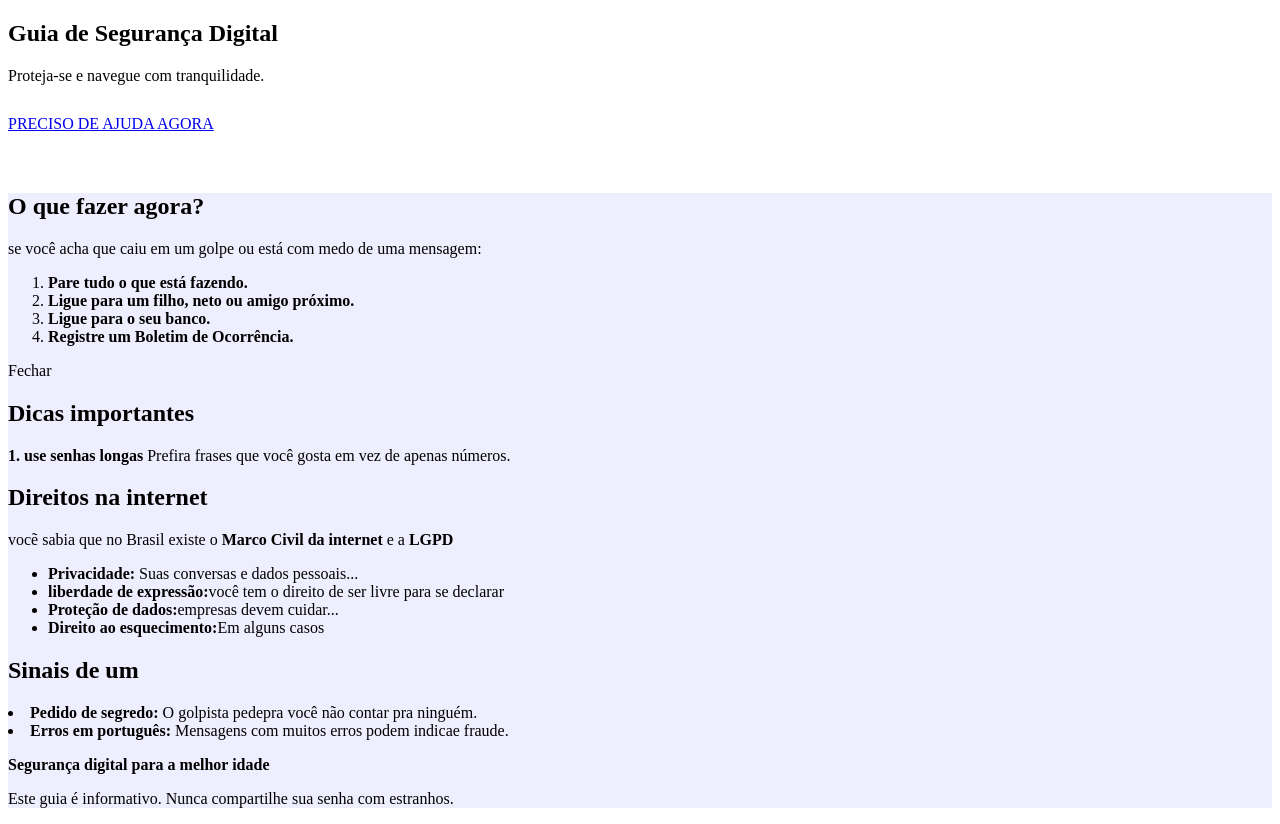
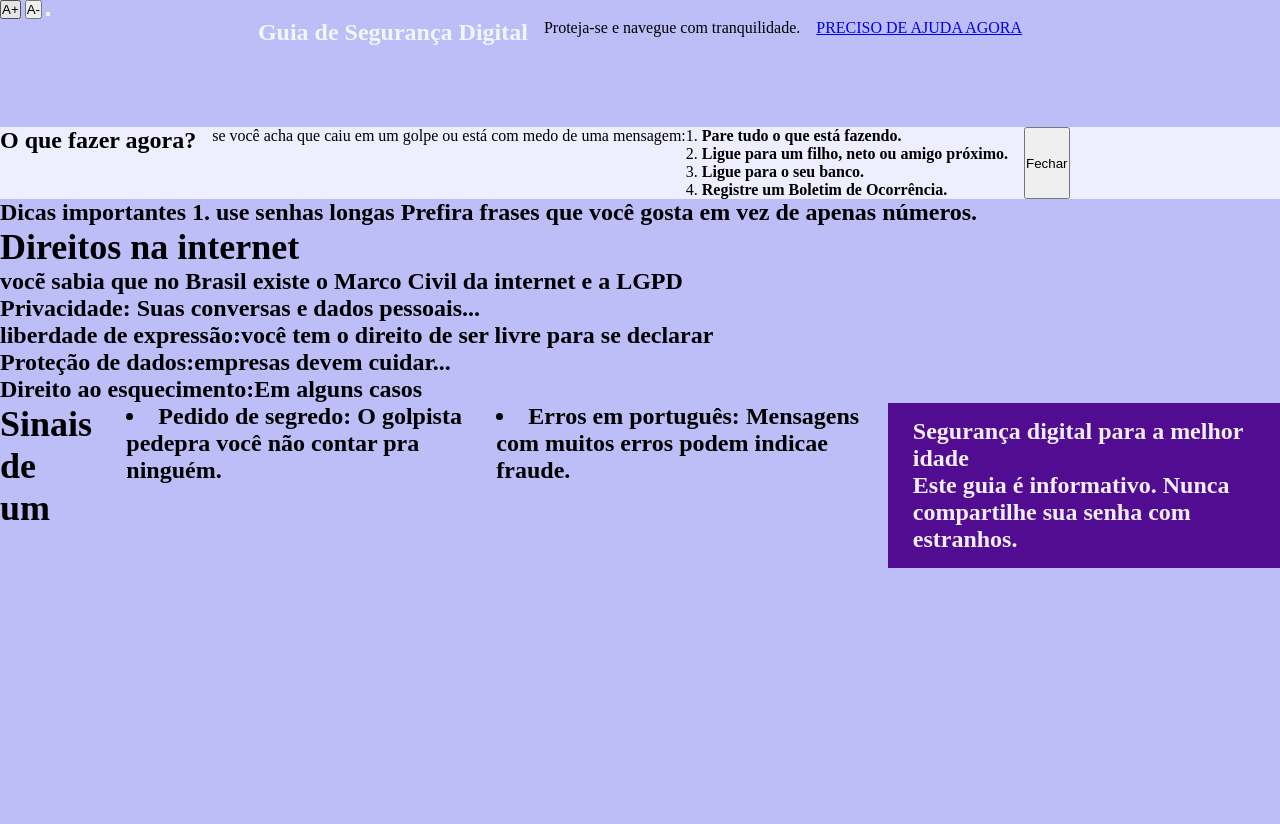
Before and after one commit to valquiriaboikosilva-code/Trabalho_Valquiria, a plain HTML site: page index.html in a window 1280 px wide. After the commit the page ends 800 px from the top, so only its background shows below. Drawn offline with Linux system fonts and the light colour scheme; a script that the page names is missing.

Commit message:
Update index.html

```diff
--- a/index.html
+++ b/index.html
@@ -1,43 +1,54 @@
 <!DOCTYPE html>
-<html lang="en">
+<html lang="pt-br">
 <head>
     <meta charset="UTF-8">
     <meta name="viewport" content="width=device-width, initial-scale=1.0">
-    <title>Document</title>
+    <title>Segurança digital para idosos</title>
+    <link rel = "stylesheet" href="style.css">
 </head>
+
 <body>
+    <nav class= "barra-acessibilidade" aria-label= "controles de acessibilidade">
+        <button id= "btnaumentatexto" class= "botao-controle" title= "aumentar texto">A+</button>
+        <button id= "btndiminuitexto"  class= "botao-controle" title= "diminuir texto">A-</button>
+                <button id= "btnvoz"  class= "botao-controle bota-leitura"></button>
+    </nav>
+    <main>
+
     <section class="banner">
         <h1>Guia de Segurança Digital</h1>
-        <p style="margin-bottom: 30px;">
-            Proteja-se e navegue com tranquilidade.
-            </p>
-            <a href="#contato-ajuda" class="botao-ajuda">
-                PRECISO DE AJUDA AGORA
-            </a>
+        <p style="margin-bottom: 30px;">Proteja-se e navegue com tranquilidade.</p>
+            <a href="#contato-ajuda" class="botao-ajuda">PRECISO DE AJUDA AGORA</a>
             </section>
+
+<div class="conteudo">
+    <div class="modal-fundo">
+
 </body>
 </html>
-<div class="conteudo">
-    <div class="modal-fundo">
-        <section id="contato-ajuda" style="margin-top:60px;
-        background:#eef;"
-        class="modal-conteudo">
+
+        <section id="contato-ajuda" style="margin-top:60px; background:#eef;" class="modal-conteudo">
             <h2 style="margin-top: 0;"> O que fazer agora?</h2>
             <p> se você acha que caiu em um golpe ou está com medo de uma mensagem:</p>
             <ol>
                 <li><strong>Pare tudo  o que está fazendo.</strong></li>
                 <li><strong>Ligue para um filho, neto ou amigo próximo.</strong></li>
                 <li><strong>Ligue para o seu banco.</strong></li>
-                <li><strong>Registre um Boletim de Ocorrência.</strong></li>
+                <li><strong>Registre um Boletim de Ocorrência.</strong>
+                </li>
             </ol>
-            <buttonclass="botao-ajuda botao-fechar"> Fechar</button>
+            <button class="botao-ajuda botao-fechar"> Fechar</button>
+            </sectin>
+            </div>
+
                 <section id="dicas">
-                    <h2>Dicas importantes</h2>
-                    <div class="grade-dicas>
+                    <h2>Dicas importantes</h
                         <div class="cartao-dica">
                         <strong>1. use senhas longas</strong>
-                        Prefira frases que você gosta em vez de apenas números.
-                    </div>
+                        Prefira frases que você gosta em vez de apenas números.<div class="grade-dicas>
+                    </div>2>
+
+
                     <section id="direitos">
                         <h2>Direitos na internet</h2>
                         <div class="caixa-direitos>
```
